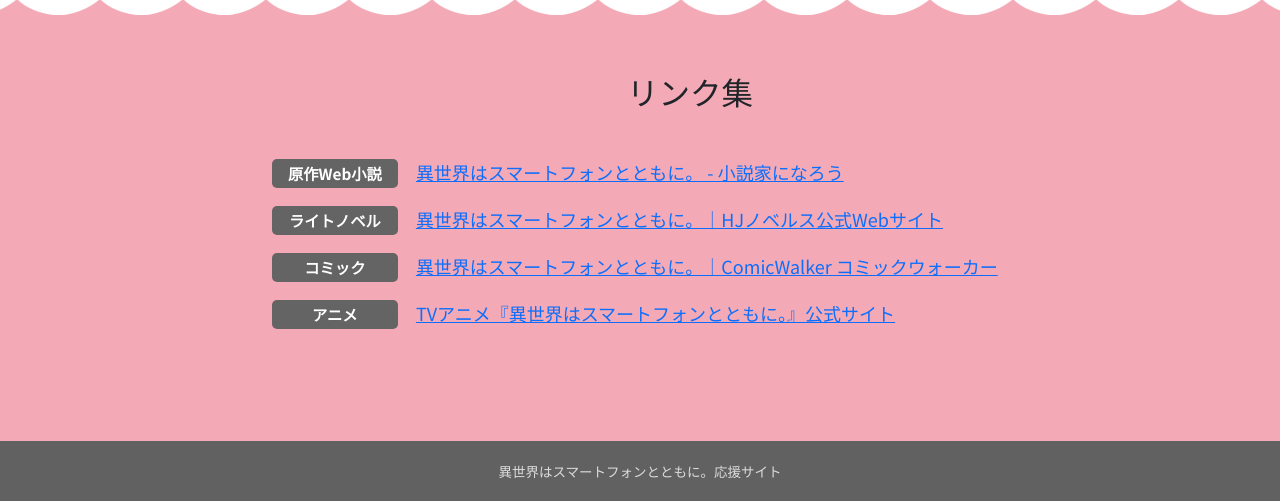
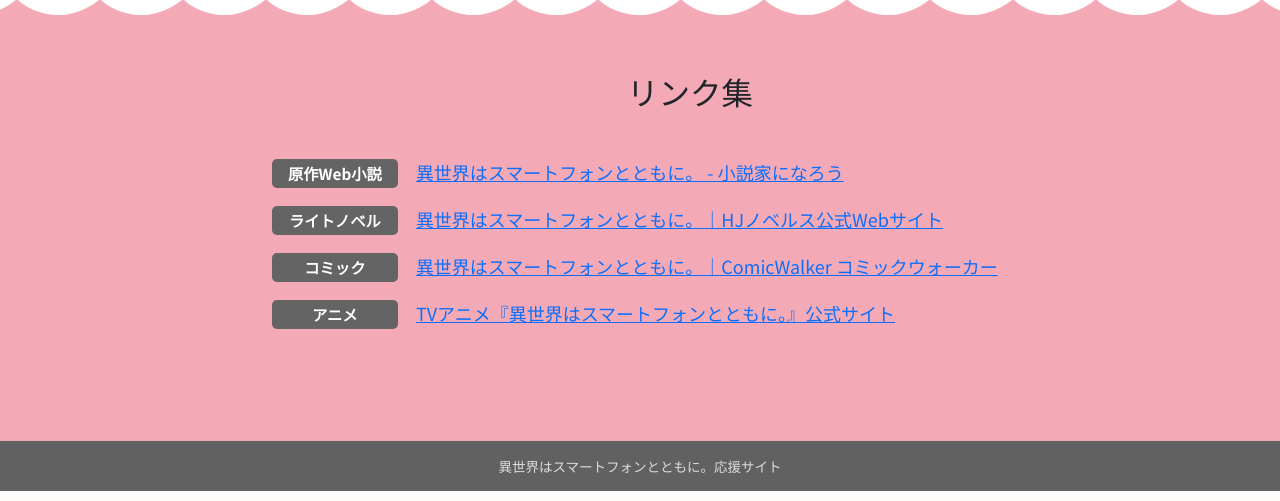
Before and after one commit to i-ma-mu/firstProject, a PHP site: page / in a window 1280 px wide. Shown: the part 1018-1519 px from the top of the page. Run offline with PHP 8.4, Linux system fonts and the light colour scheme; a stand-in replaces the project's code that opens the database connection; some web fonts are replaced.

Commit message:
fix main min-height設定
mainの最小時の長さ設定
footer,header調整

```diff
--- a/css/common.css
+++ b/css/common.css
@@ -156,6 +156,7 @@ h1 img{
 }
 
 main{
+  min-height: calc(100vh - 30px);
   background: #fff;
 }
 
@@ -164,12 +165,18 @@ section{
 }
 
 footer{
+  position: relative;
   width: 100%;
-  padding: 10px 0 15px;
+  height: 30px;
   color: rgb(220, 220, 220);
   font-size: .5rem;
   text-align: center;
   background: #616161;
+}
+footer > span{
+  position: absolute;
+  top: 50%;
+  transform: translate(-50%,-50%);
 }
 
 
@@ -278,12 +285,16 @@ footer{
     display: table-cell;
   }
 
+  main{
+    min-height: calc(100vh - 50px);
+  }
+
   section{
     padding: 60px 10% 60px 228px;
   }
 
   footer{
-    padding: 20px 0;
+    height: 50px;
     font-size: .75rem;
   }
 }
--- a/magic/index.php
+++ b/magic/index.php
@@ -180,8 +180,8 @@ if($listCount != 0){
 </head>
 <body>
 <?php printHeader($PAGE_NAME,$VALUE_NETAGARD) ?>
-  <div class="bg-theme w-100 h-9px"></div>
   <main>
+    <div class="bg-theme w-100 h-9px"></div>
     <section id="magic">
       <h2 class="text-center">
         <span>魔法一覧</span>
--- a/word/index.php
+++ b/word/index.php
@@ -172,8 +172,8 @@ if($listCount != 0){
 </head>
 <body>
 <?php printHeader($PAGE_NAME,$VALUE_NETAGARD) ?>
-  <div class="bg-theme w-100 h-9px"></div>
   <main>
+    <div class="bg-theme w-100 h-9px"></div>
     <section id="word">
       <h2 class="text-center">
         <span>用語一覧</span>
```
